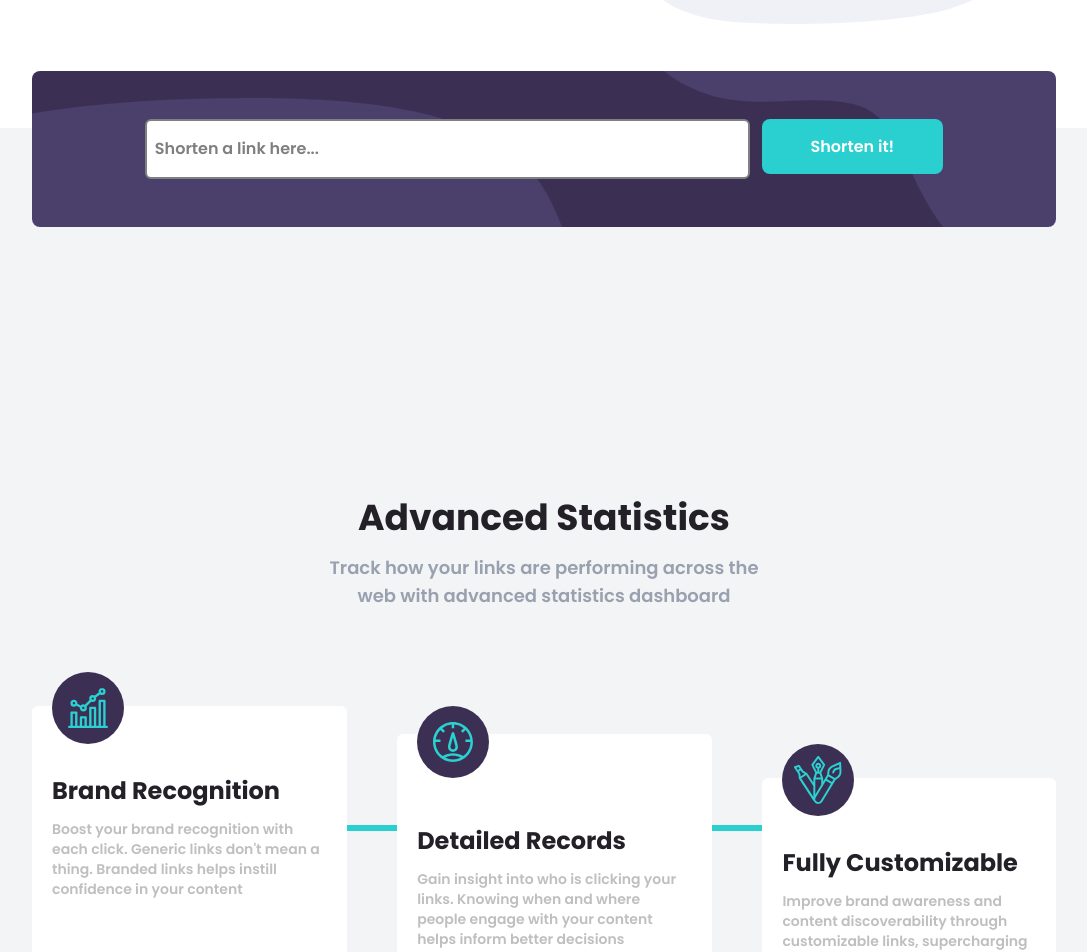
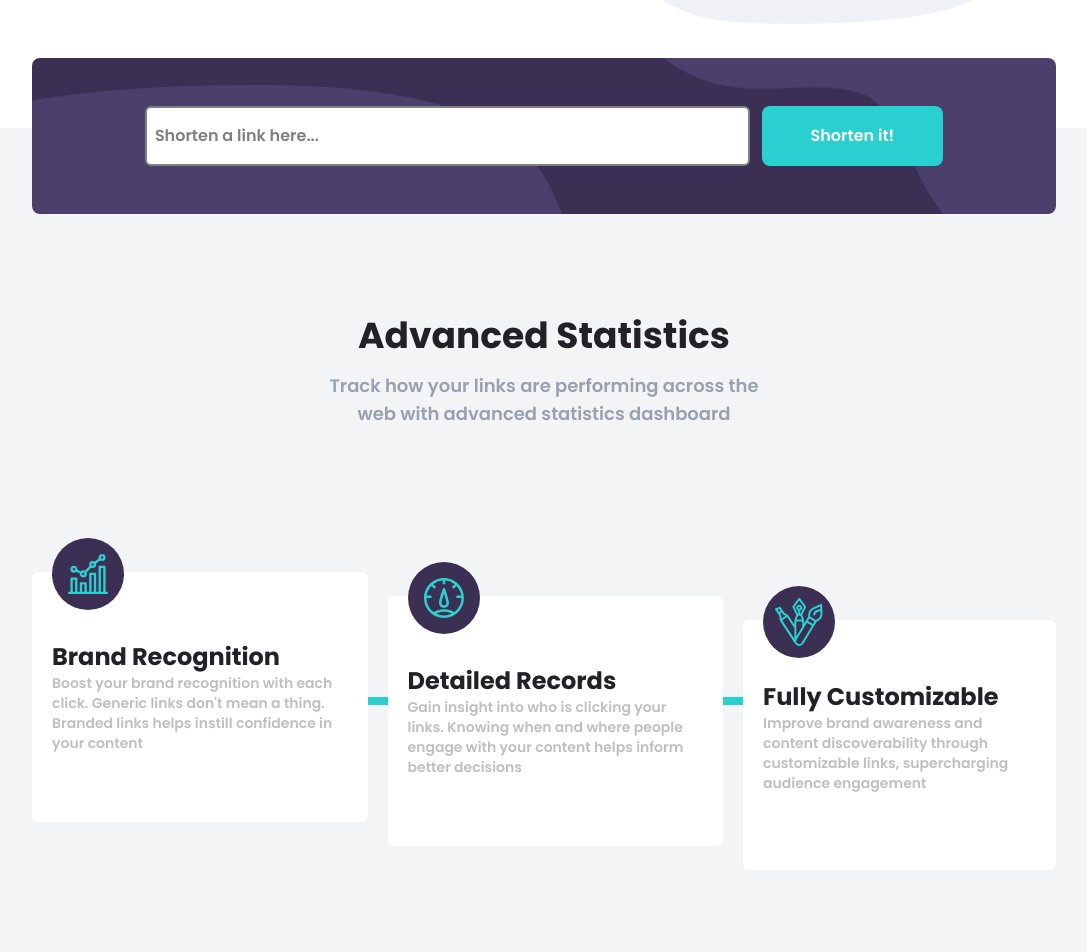
Before and after one commit to ukpongjoseph/Shortly, a React (Vite) app: page / in a window 1280 px wide. Shown: the part 440-1392 px from the top of the page, without its empty margins (96-1183 px from the left). Built offline with nearby package versions, Linux system fonts and the light colour scheme; a web font is replaced by a local one.

Commit message:
Updated UI design and responsiveness

```diff
--- a/src/App.css
+++ b/src/App.css
@@ -26,6 +26,7 @@ body{
     filter: brightness(0) saturate(100%) invert(42%) sepia(93%) saturate(1352%) hue-rotate(147deg);
 }
 
+
 @media (max-width:600px) {
     #upper_sec{
     display: block;
--- a/src/components/Advanced.jsx
+++ b/src/components/Advanced.jsx
@@ -65,7 +65,7 @@ const Advanced = () => {
     }
   }
   return (
-      <div className='flex flex-col w-[100%] md:w-[85vw] lg:w-[80vw] mx-auto container'>
+      <div className='flex flex-col w-[95%] md:w-[85vw] lg:w-[80vw] mx-auto container'>
         <div>
           <div id='shortener' className='w-[100%] bg-[hsl(257,27%,26%)] rounded-lg px-2 py-6 md:py-12'>
            <form onSubmit={handleSubmit} className='flex justify-center flex-col md:flex-row gap-2 md:gap-3'>
@@ -75,7 +75,7 @@ const Advanced = () => {
              }} className='p-2 md:py-4 w-[100%] bg-white rounded-md ' type="text" placeholder='Shorten a link here...' name='userPrompt' id='userPrompt' value={url.userPrompt} onChange={handleChange}/>
              {error && <p className='text-red-600 text-sm font-normal'>{error.userPrompt}</p>}
              </div>
-            <button type='submit' className='text-white rounded-lg bg-[hsl(180,66%,49%)] py-2 md:py-4 md:w-[18%] hover:bg-[hsla(180,66%,49%,0.5)] md:h-[55px]'>Shorten it!</button>
+            <button type='submit' className='text-white rounded-lg bg-[hsl(180,66%,49%)] py-2 md:py-4 md:w-[18%] hover:bg-[hsla(180,66%,49%,0.5)] md:h-[60px]'>Shorten it!</button>
            </form>
          </div>
         <div className='flex flex-col md:w-[100%] container mx-auto pt-3 gap-2'>
--- a/src/components/Hero.jsx
+++ b/src/components/Hero.jsx
@@ -1,23 +1,19 @@
 import React from 'react'
 import hero from '../assets/illustration-working.svg'
-import Shortener from './Shortener'
-import Advanced from './Advanced'
+
 
 const Hero = () => {
   return (
-    <div className=' flex flex-col pb-20 relative'>
+    <div className=' flex flex-col pb-20'>
       <div className='flex-1 py-5 md:py-8 lg:py-6 flex justify-center md:w-[80vw] mx-auto md:static'>
           <div className='w-[95%] md:w-[92vw] lg:w-[90vw] container flex flex-col items-end justify-end gap-3 md:flex-row-reverse pt-4'>
               <span className='md:w-[50%]'><img src={hero} alt="Hero_Section_image" /></span>
               <div className='text-center md:text-start flex flex-col gap-4 md:w-[50%] md:my-auto'>
                   <h1 className='font-bold text-4xl md:text-5xl lg:text-6xl'>More than just shorter links</h1>
                   <p className='text-[hsl(257,7%,63%)] text-md md:text-lg lg:text-xl'>Build your brand's recognition and get detailed insights on how your links are performing</p>
-                  <button className='rounded-full bg-[hsl(180,66%,49%)] text-white px-3 py-1 hover:cursor-pointer hover:bg-[hsla(180,66%,49%,0.5)] font-semibold text-md md:text-lg lg:text-xl lg:w-[30%] w-[40%] mx-auto md:mx-0'>Get Started</button>
+                  <button className='rounded-full bg-[hsl(180,66%,49%)] text-white px-3 py-1 hover:cursor-pointer hover:bg-[hsla(180,66%,49%,0.5)] font-semibold text-md md:text-lg lg:text-xl lg:w-[30%] w-[50%] mx-auto md:mx-0'>Get Started</button>
               </div>
           </div>
-      </div>
-      <div className='flex flex-1 absolute top-[88%] left-[3%] w-[94%]'>
-        <Advanced/>
       </div>
     </div>
   )
--- a/src/components/Landing.jsx
+++ b/src/components/Landing.jsx
@@ -2,11 +2,13 @@ import React from 'react'
 import Nav from './Nav'
 import Footer from './Footer'
 import Shortener from './Shortener'
+import Advanced from './Advanced'
 
 const Landing = () => {
   return (
     <div>
         <Nav/>
+        {/* <Advanced/> */}
         <Shortener/>
         <Footer/>
     </div>
--- a/src/components/Shortener.jsx
+++ b/src/components/Shortener.jsx
@@ -2,42 +2,44 @@ import React from 'react'
 import brand from '../assets/icon-brand-recognition.svg'
 import detailed from '../assets/icon-detailed-records.svg'
 import customizable from '../assets/icon-fully-customizable.svg'
+import Advanced from './Advanced'
 
 const Shortener = () => {
   return (
-    <div className='bg-gray-100 py-[100px] md:pt-[350px] pt-[450px] md:min-h-[700px]'>
+    <div className='relative bg-gray-100 pb-20'>
+      <div className='relative top-[-75px] md:top-[-70px] z-10'>
+        <Advanced/>
+      </div>
+    <div className='relative'>
       <div className='flex flex-col  w-[95%] md:w-[85vw] lg:w-[80vw] mx-auto container'>
         <div className='text-center py-5 pb-20'>
           <h1 className='font-bold text-2xl md:text-4xl text-[hsl(260,8%,14%)]'>Advanced Statistics</h1>
           <p className='text-gray-400 text-sm md:text-lg md:w-[75%] lg:w-[45%] mx-auto py-4'>Track how your links are performing across the web with advanced statistics dashboard</p>
         </div>
-        <div>
-          <div className='w-[100%] flex flex-col md:flex-row'>
-            {/* first box */}
-            <div className='bg-white rounded-md px-5 py-10 relative h-[250px] flex flex-col justify-center items-center md:items-start'>
+        <div className='md:pb-20'>
+          <div className="relative flex flex-col md:flex-row items-center justify-between gap-12 md:gap-5 md:justify-around px-5 md:px-0">
+            <div className="absolute w-2 md:w-[80%] h-[80%] md:h-2 bg-[hsl(180,66%,49%)] top-[10%] md:top-[50%] md:left-[10%]"></div>
+            <div className='z-10 bg-white rounded-md px-5 relative flex h-[250px] flex-col justify-center items-center md:items-start'>
               <div className='w-18 h-18 rounded-full bg-[hsl(257,27%,26%)] flex justify-center items-center absolute bottom-[85%]'>
                 <img src={brand} alt="" />
               </div>
-              <h1 className='font-bold text-[hsl(260,8%,14%)] py-3 text-xl md:text-sm lg:text-2xl'>Brand Recognition</h1>
+              <h1 className='font-bold text-[hsl(260,8%,14%)] text-xl md:text-sm lg:text-2xl'>Brand Recognition</h1>
               <p className='text-[hsl(0,0%,75%)] text-sm md:text-md text-center md:text-start'>Boost your brand recognition with each click. Generic links don't mean a thing. Branded links helps instill confidence in your content</p>
             </div>
-              <h1 className='md:border-b-6 border-t-0 border-l-0 md:border-r-0 border-r-6 border-b-0 w-[50%] md:w-auto border-[hsl(180,66%,49%)] text-gray-100 h-[125px]'>____</h1>
-            {/* second box */}
-            <div className='bg-white rounded-md px-5 py-10 relative min-h-[250px] flex flex-col justify-center items-center md:items-start md:mt-7'>
+            <div className='z-10 mt-0 md:mt-12 bg-white rounded-md px-5 relative h-[250px] flex flex-col justify-center items-center md:items-start'>
               <div className='w-18 h-18 rounded-full bg-[hsl(257,27%,26%)] flex justify-center items-center absolute bottom-[85%]'>
-                  <img  src={detailed} alt="" />
+                <img src={detailed} alt="" />
               </div>
-                <h1 className='font-bold text-[hsl(260,8%,14%)] py-3 text-xl md:text-sm lg:text-2xl'>Detailed Records</h1>
+              <h1 className='font-bold text-[hsl(260,8%,14%)] text-xl md:text-sm lg:text-2xl'>Detailed Records</h1>
               <p className='text-[hsl(0,0%,75%)] text-sm md:text-md text-center md:text-start'>Gain insight into who is clicking your links. Knowing when and where people engage with your content helps inform better decisions</p>
             </div>
-              <h1 className='md:border-b-6 border-t-0 border-l-0 md:border-r-0 border-r-6 border-b-0 w-[50%] md:w-auto border-[hsl(180,66%,49%)] text-gray-100 h-[125px]'>____</h1>
-            {/* third box */}
-            <div className='bg-white rounded-md px-5 py-10 relative min-h-[250px] flex flex-col justify-center items-center md:items-start md:mt-18'>
+            <div className='z-10 mt-0 md:mt-24 bg-white rounded-md px-5 relative flex h-[250px] flex-col justify-center items-center md:items-start'>
               <div className='w-18 h-18 rounded-full bg-[hsl(257,27%,26%)] flex justify-center items-center absolute bottom-[85%]'>
                 <img src={customizable} alt="" />
               </div>
-                <h1 className='font-bold text-[hsl(260,8%,14%)] py-3 text-xl md:text-sm lg:text-2xl'>Fully Customizable</h1>
-                <p className='text-[hsl(0,0%,75%)] text-sm md:text-md text-center md:text-start'>Improve brand awareness and content discoverability through customizable links, supercharging audience engagement</p>
+              <h1 className='font-bold text-[hsl(260,8%,14%)] text-xl md:text-sm lg:text-2xl md:pt-10 lg:pt-0'>Fully Customizable</h1>
+              <p className='text-[hsl(0,0%,75%)] text-sm md:text-md text-center md:text-start md:pb-4'>Improve brand awareness and content discoverability through customizable links, supercharging audience engagement</p>
+            </div>
         </div>
         </div>
       </div>
--- a/src/components/SingleLink.jsx
+++ b/src/components/SingleLink.jsx
@@ -13,7 +13,7 @@ const SingleLink = ({oldUrl, newUrl}) => {
   }
   return (
     <div>
-        <div className='flex justify-between flex-col md:flex-row bg-white rounded-lg text-[10px] md:text-[12px] lg:text-[14px] p-3'>
+        <div className='flex justify-between flex-col md:flex-row bg-white rounded-lg text-[12px] md:text-[12px] lg:text-[14px] p-3'>
             <p className='text-purple-950 border border-b-gray-200 md:border-b-0 border-t-0 border-l-0 border-r-0  md:w-[25%] lg:w-[50%]'>{oldUrl}</p>
             <div className='flex justify-between gap-2 flex-col md:flex-row md:items-center items-start'>
                 <p className='text-[hsl(180,66%,49%)]'>{newUrl}</p>
```
Lines whose indentation alone changed are shown as unchanged.
